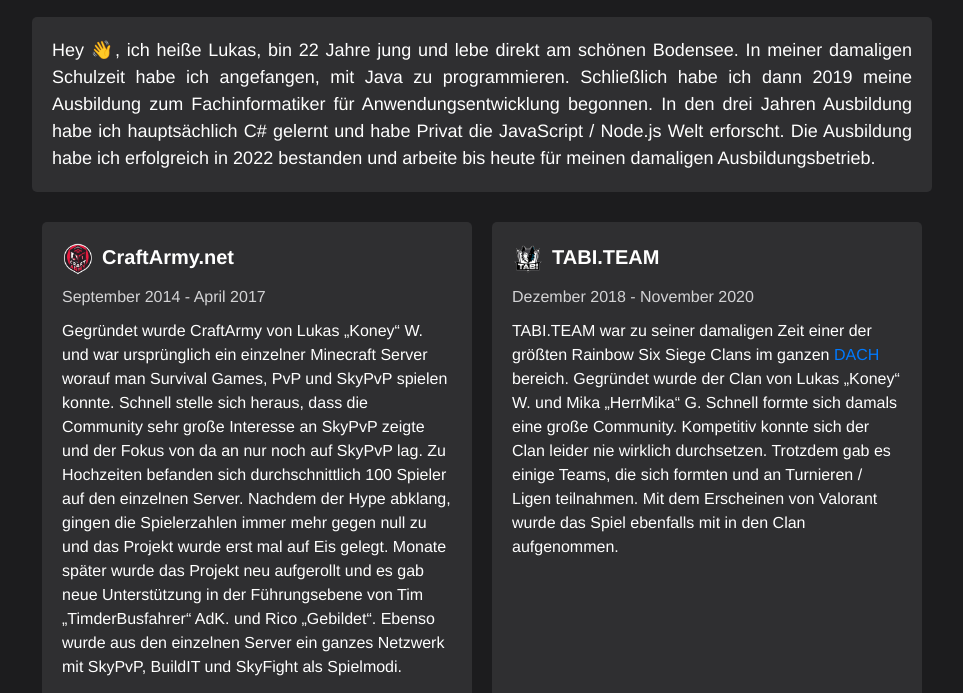
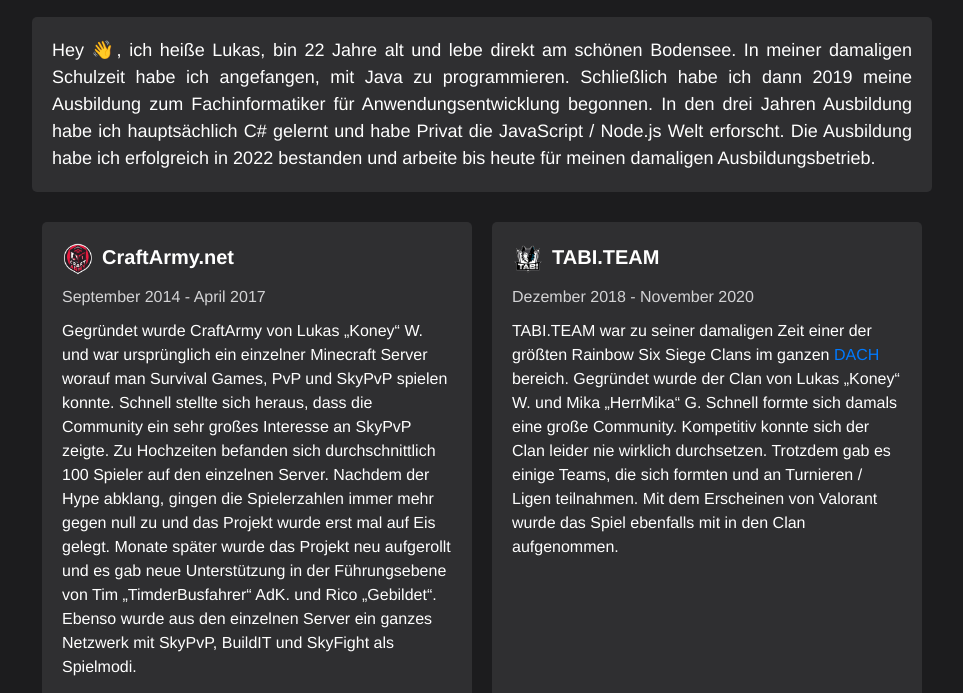
Before and after one commit to K0ney/k0ney.github.io, a plain HTML site: page index.html in a window 1280 px wide. Shown: the part 367-1060 px from the top of the page, without its empty margins (158-1121 px from the left). Drawn offline with Linux system fonts and the light colour scheme.

Commit message:
Fixed some typos

```diff
--- a/index.html
+++ b/index.html
@@ -15,7 +15,7 @@
             </div>
 
             <div class="bio">
-                Hey 👋, ich heiße Lukas, bin 22 Jahre jung und lebe direkt am schönen Bodensee.
+                Hey 👋, ich heiße Lukas, bin 22 Jahre alt und lebe direkt am schönen Bodensee.
                 In meiner damaligen Schulzeit habe ich angefangen, mit Java zu programmieren.
                 Schließlich habe ich dann 2019 meine Ausbildung zum Fachinformatiker für Anwendungsentwicklung begonnen.
                 In den drei Jahren Ausbildung habe ich hauptsächlich C# gelernt und habe Privat die JavaScript / Node.js Welt erforscht.
@@ -32,8 +32,8 @@
                     <p class="project-date">September 2014 - April 2017</p>
                     <p class="project-description">
                         Gegründet wurde CraftArmy von Lukas „Koney“ W. und war ursprünglich ein einzelner Minecraft Server worauf man Survival Games, PvP und SkyPvP spielen konnte.
-                        Schnell stelle sich heraus, dass die Community sehr große Interesse an SkyPvP zeigte und der Fokus von da an nur noch auf SkyPvP lag.
-                        Zu Hochzeiten befanden sich durchschnittlich 100 Spieler auf den einzelnen Server. Nachdem der Hype abklang, gingen die Spielerzahlen immer mehr gegen null zu und das Projekt wurde erst mal auf Eis gelegt.
+                        Schnell stellte sich heraus, dass die Community ein sehr großes Interesse an SkyPvP zeigte. Zu Hochzeiten befanden sich durchschnittlich 100 Spieler auf den einzelnen Server.
+                        Nachdem der Hype abklang, gingen die Spielerzahlen immer mehr gegen null zu und das Projekt wurde erst mal auf Eis gelegt.
                         Monate später wurde das Projekt neu aufgerollt und es gab neue Unterstützung in der Führungsebene von Tim „TimderBusfahrer“ AdK. und Rico „Gebildet“.
                         Ebenso wurde aus den einzelnen Server ein ganzes Netzwerk mit SkyPvP, BuildIT und SkyFight als Spielmodi.
                     </p>
```
